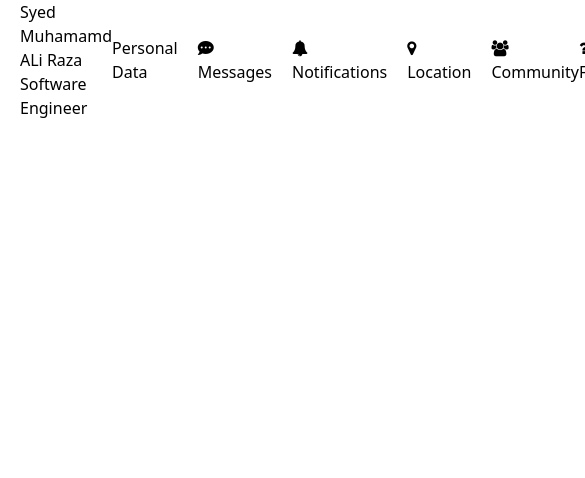
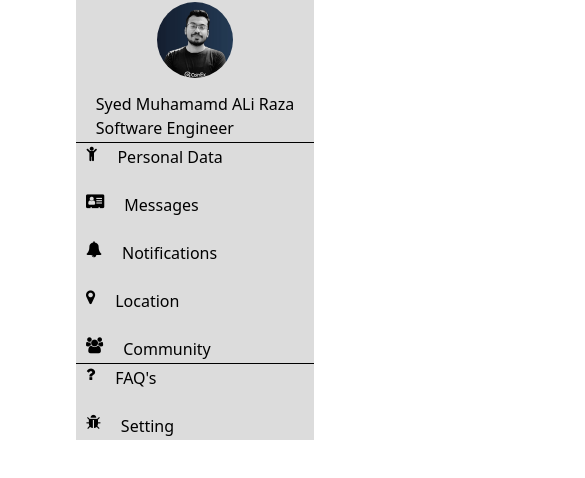
Before and after one commit to Syed-Muhammad-Ali-Raza/frontend-100, a plain HTML site: page 3/index.html in a window 390 px wide. Shown: the top 478 px of the page, 585 px wide, since content can reach past the window. Drawn offline with nearby package versions, Linux system fonts and the light colour scheme.

Commit message:
menu updated

```diff
--- a/3/index.html
+++ b/3/index.html
@@ -38,16 +38,18 @@
           Software Engineer
         </li>
       </ul>
+      <div class="horizondal-line"></div>
       <ul>
         <li>
+          <i class="fa fa-child"></i>
 
+          Personal Data
+        </li>
+        <li>
+          <i class="fa fa-address-card"></i>
 
-
-             Personal Data</li>
-        <li>
-            <i class="fa fa-comment-dots"></i>
-
-            Messages</li>
+          Messages
+        </li>
         <li>
           <i class="fa fa-bell"></i>
           Notifications
@@ -58,19 +60,22 @@
           Location
         </li>
         <li>
-            <i class="fa fa-group"></i>
-            Community</li>
+          <i class="fa fa-group"></i>
+          Community
+        </li>
       </ul>
+      <div class="horizondal-line"></div>
       <ul>
         <li>
-            <i class="fa fa-question"></i>
+          <i class="fa fa-question"></i>
 
-            FAQ's</li>
+          FAQ's
+        </li>
         <li>
-             <i class="	fas fa-skull-crossbones"></i>
+          <i class="fa fa-bug"></i>
 
-
-            Setting</li>
+          Setting
+        </li>
       </ul>
     </div>
   </body>
--- a/3/styles.css
+++ b/3/styles.css
@@ -1,30 +1,72 @@
-ul  {
+ul {
   list-style: none;
-     display:flex;
+  display: flex;
   justify-content: space-between;
 
   gap: 20px;
+}
+
+.main {
+  display: flex;
+  justify-content: space-between;
+  align-items: center;
+  margin: 0px 76px;
+  background-color: gainsboro;
+}
+li {
+  gap: 20px;
+  cursor: pointer;
+  padding: 10px;
+}
+
+.image-name {
+  display: flex;
+  justify-content: space-between;
+  align-items: center;
+  gap: 10px;
+}
+
+.imgclass {
+  border-radius: 50px;
+}
+i:hover {
+  font-size: 20px;
+}
+li:hover {
+  background-color: aliceblue;
+}
+
+@media only screen and (max-width: 600px) {
+
+    ul{
+        display: flex;
+        flex-direction: column;
+        width: 100%;
+    }
+
+    ul li{
+        display: flex;
+
+        justify-content: start;
 
     }
 
+    .horizondal-line{
+        background-color: black;
 
+        width: 100%;
+        height: 1px;
+    }
     .main{
         display: flex;
     justify-content: space-between;
     align-items: center;
+    margin: 0px 76px;
+    background-color: gainsboro;
+    flex-wrap: wrap;
+}
     }
     li{
-    gap: 20px;
+        padding: 0px;
+        margin: 2px 10px;
     }
-
-.image-name{
-    display: flex;
-    justify-content: space-between;
-align-items: center;
-gap: 20px;
-}
-
-
-.imgclass{
-    border-radius: 50px;
-}
```
Lines whose indentation alone changed are shown as unchanged.
